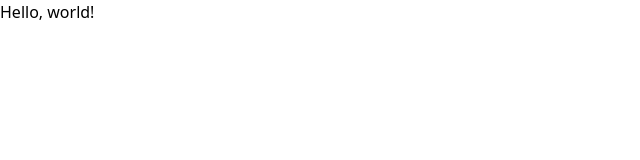
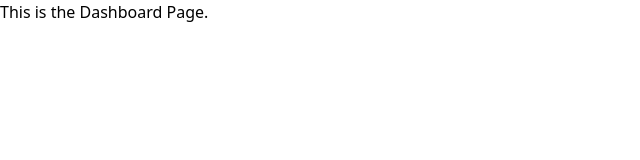
Before and after one commit to seshaljain/samudai-task, a React (Create React App) app: page /dashboard in a window 1280 px wide. Shown: the top 160 px of the page, without its empty margins (0-640 px from the left). Built offline with nearby package versions, Linux system fonts and the light colour scheme.

Commit message:
feat(routing): add react-router

```diff
--- a/package.json
+++ b/package.json
@@ -15,6 +15,7 @@
     "react": "^18.2.0",
     "react-dom": "^18.2.0",
     "react-redux": "^8.0.1",
+    "react-router-dom": "^6.4.3",
     "react-scripts": "5.0.1",
     "siwe": "^1.1.6",
     "typescript": "^4.6.0",
--- a/src/App.tsx
+++ b/src/App.tsx
@@ -1,9 +1,16 @@
-import React from 'react';
+import { BrowserRouter as Router, Routes, Route } from 'react-router-dom'
+import Home from './pages/Home'
+import Dashboard from './pages/Dashboard'
 
 function App() {
   return (
     <div>
-      Hello, world!
+      <Router>
+        <Routes>
+          <Route path="/" element={<Home />} />
+          <Route path="/dashboard" element={<Dashboard />} />
+        </Routes>
+      </Router>
     </div>
   );
 }
--- /dev/null
+++ b/src/pages/Dashboard.tsx
@@ -0,0 +1,11 @@
+import React from 'react';
+
+function Dashboard() {
+  return (
+    <div>
+      This is the Dashboard Page.
+    </div>
+  );
+}
+
+export default Dashboard;
--- /dev/null
+++ b/src/pages/Home.tsx
@@ -0,0 +1,11 @@
+import React from 'react'
+
+function Home() {
+    return (
+        <div>
+            This is the Home page.
+        </div>
+    )
+}
+
+export default Home;
```
Also changed, not shown: 2 other files (tests, documents, lock files or other folders).
